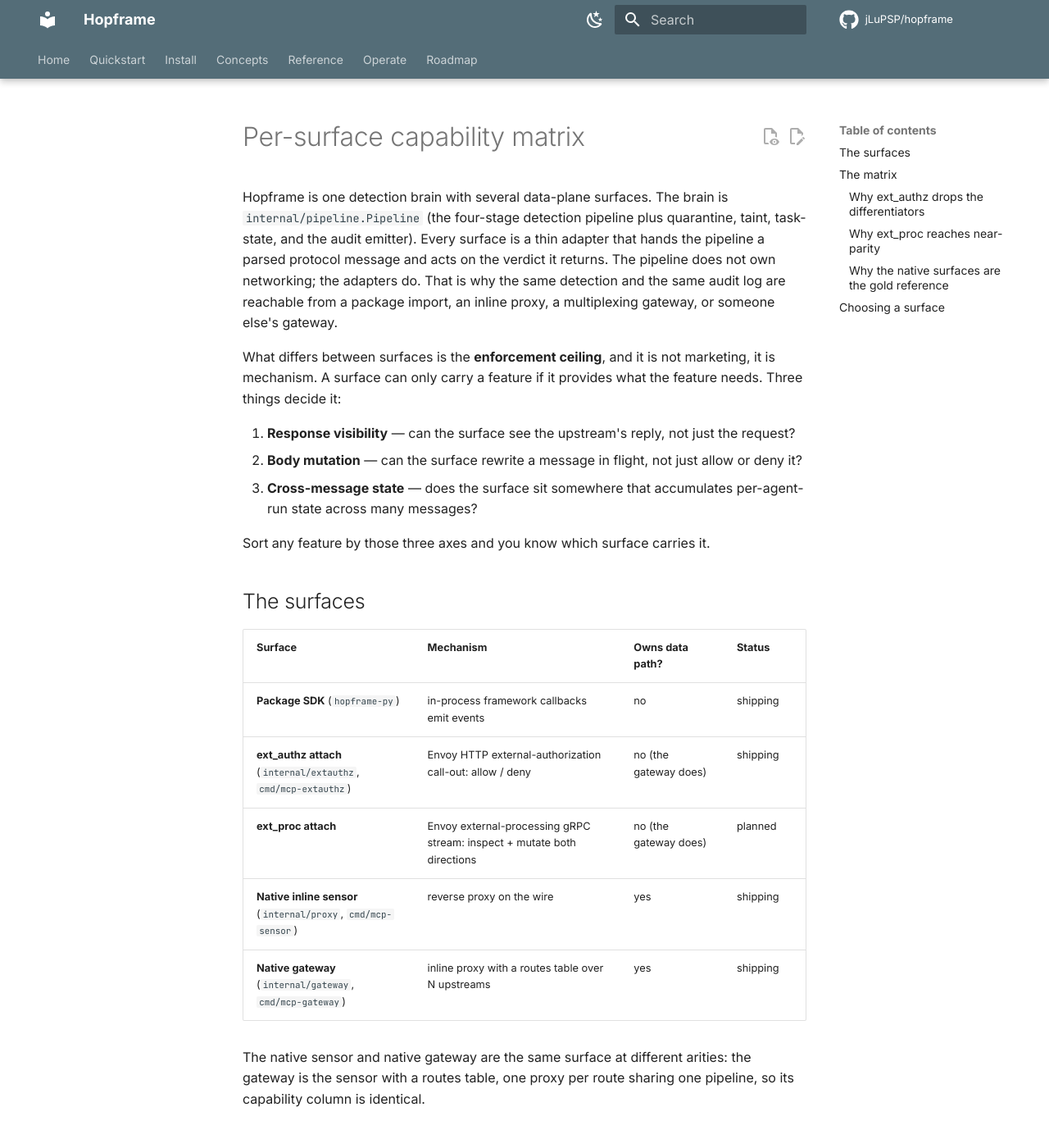
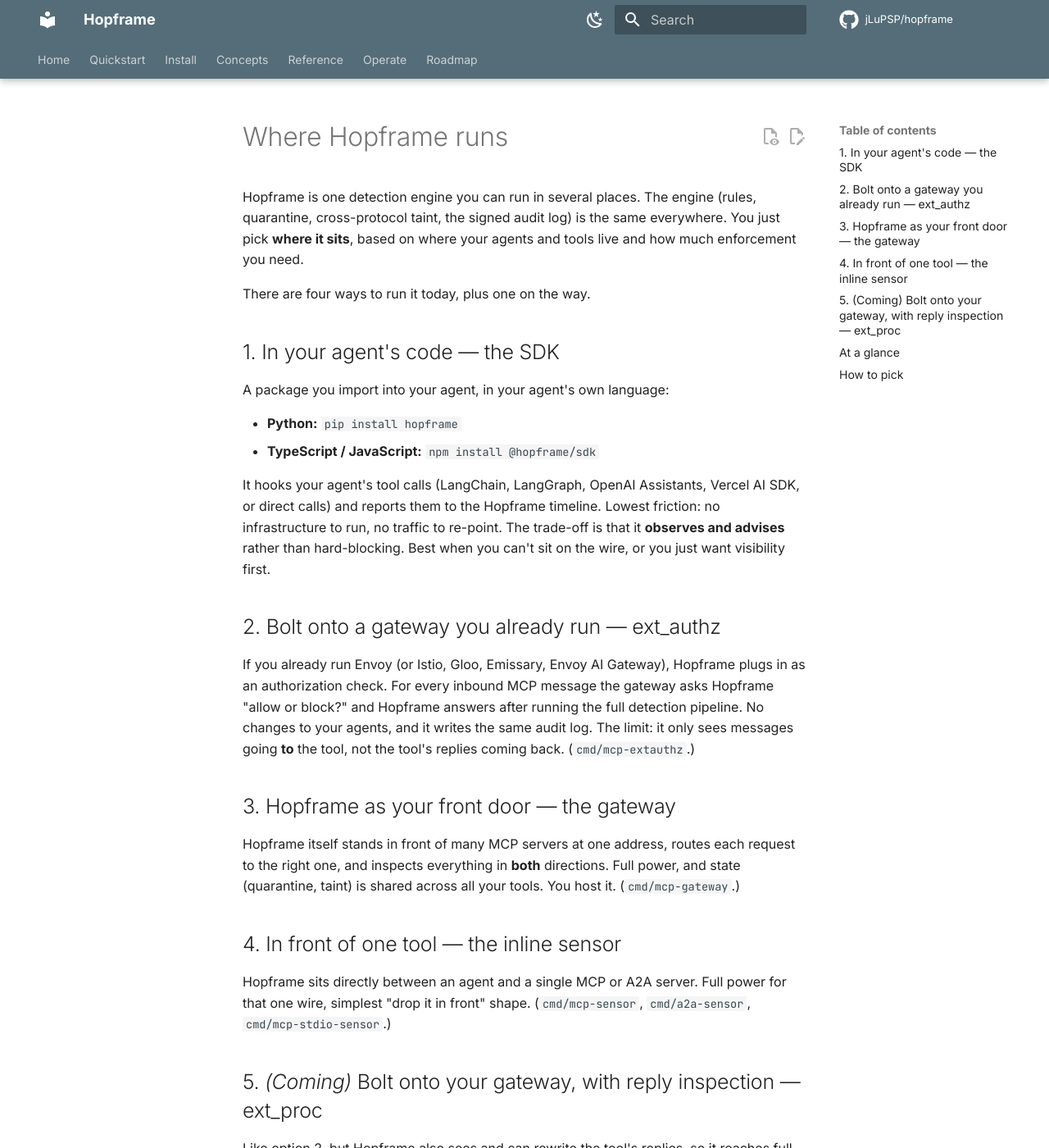
Before and after one commit to jLuPSP/hopframe, an MkDocs documentation site: the page built from docs/surface-matrix.md, in a window 1280 px wide and 1400 px high. Shown: the whole window at 82% size. Built offline with MkDocs 1.6.1 and Material for MkDocs 9.7.7, drawn with Linux system fonts in a browser that asks for light colours; comment, search, counter and statistics services are not loaded; some of the changed text lies outside the part shown.

Commit message:
docs(surfaces): product-oriented "where Hopframe runs"; name the SDK packages
- surface-matrix.md: lead with the four ways to run Hopframe (SDK, ext_authz,
  gateway, inline sensor) in plain terms; clarify the in-app library is the
  Python (hopframe) and TypeScript (@hopframe/sdk) packages, not Go.
- extauthz-e2e/README.md: trimmed to what-it-is / run-it / what-you-see.

Co-Authored-By: Claude Opus 4.8 (1M context) <noreply@anthropic.com>

```diff
--- a/docs/surface-matrix.md
+++ b/docs/surface-matrix.md
@@ -1,110 +1,79 @@
-# Per-surface capability matrix
+# Where Hopframe runs
 
-Hopframe is one detection brain with several data-plane surfaces. The brain
-is `internal/pipeline.Pipeline` (the four-stage detection pipeline plus
-quarantine, taint, task-state, and the audit emitter). Every surface is a
-thin adapter that hands the pipeline a parsed protocol message and acts on
-the verdict it returns. The pipeline does not own networking; the adapters
-do. That is why the same detection and the same audit log are reachable from
-a package import, an inline proxy, a multiplexing gateway, or someone else's
-gateway.
+Hopframe is one detection engine you can run in several places. The engine
+(rules, quarantine, cross-protocol taint, the signed audit log) is the same
+everywhere. You just pick **where it sits**, based on where your agents and
+tools live and how much enforcement you need.
 
-What differs between surfaces is the **enforcement ceiling**, and it is not
-marketing, it is mechanism. A surface can only carry a feature if it provides
-what the feature needs. Three things decide it:
+There are four ways to run it today, plus one on the way.
 
-1. **Response visibility** — can the surface see the upstream's reply, not
-   just the request?
-2. **Body mutation** — can the surface rewrite a message in flight, not just
-   allow or deny it?
-3. **Cross-message state** — does the surface sit somewhere that accumulates
-   per-agent-run state across many messages?
+## 1. In your agent's code — the SDK
 
-Sort any feature by those three axes and you know which surface carries it.
+A package you import into your agent, in your agent's own language:
 
-## The surfaces
+- **Python:** `pip install hopframe`
+- **TypeScript / JavaScript:** `npm install @hopframe/sdk`
 
-| Surface | Mechanism | Owns data path? | Status |
-| --- | --- | --- | --- |
-| **Package SDK** (`hopframe-py`) | in-process framework callbacks emit events | no | shipping |
-| **ext_authz attach** (`internal/extauthz`, `cmd/mcp-extauthz`) | Envoy HTTP external-authorization call-out: allow / deny | no (the gateway does) | shipping |
-| **ext_proc attach** | Envoy external-processing gRPC stream: inspect + mutate both directions | no (the gateway does) | planned |
-| **Native inline sensor** (`internal/proxy`, `cmd/mcp-sensor`) | reverse proxy on the wire | yes | shipping |
-| **Native gateway** (`internal/gateway`, `cmd/mcp-gateway`) | inline proxy with a routes table over N upstreams | yes | shipping |
+It hooks your agent's tool calls (LangChain, LangGraph, OpenAI Assistants,
+Vercel AI SDK, or direct calls) and reports them to the Hopframe timeline.
+Lowest friction: no infrastructure to run, no traffic to re-point. The
+trade-off is that it **observes and advises** rather than hard-blocking. Best
+when you can't sit on the wire, or you just want visibility first.
 
-The native sensor and native gateway are the same surface at different
-arities: the gateway is the sensor with a routes table, one proxy per route
-sharing one pipeline, so its capability column is identical.
+## 2. Bolt onto a gateway you already run — ext_authz
 
-## The matrix
+If you already run Envoy (or Istio, Gloo, Emissary, Envoy AI Gateway),
+Hopframe plugs in as an authorization check. For every inbound MCP message
+the gateway asks Hopframe "allow or block?" and Hopframe answers after running
+the full detection pipeline. No changes to your agents, and it writes the same
+audit log. The limit: it only sees messages going **to** the tool, not the
+tool's replies coming back. (`cmd/mcp-extauthz`.)
 
-Legend: **✓** full · **◐** partial · **✗** not on this surface · **(p)** planned (ext_proc).
+## 3. Hopframe as your front door — the gateway
 
-| Capability | Package SDK | ext_authz | ext_proc | Native sensor / gateway |
-| --- | :---: | :---: | :---: | :---: |
-| Inbound request detection (`tools/call` args) | ✓ | ✓ | ✓ (p) | ✓ |
-| Four-stage pipeline (regex, heuristic, LLM judge) | ✓ | ✓ | ✓ (p) | ✓ |
-| Hard block (deny a request) | ◐ soft | ✓ | ✓ (p) | ✓ |
-| Response detection (`tools/list` descriptions, tool results) | ✓ | ✗ | ✓ (p) | ✓ |
-| Quarantine **enforce** (block a `tools/call`) | ◐ | ✓ | ✓ (p) | ✓ |
-| Quarantine **populate** (learn from `tools/list` response) | ✓ | ✗ | ✓ (p) | ✓ |
-| Cross-protocol taint **tag** (on MCP results) | ✓ | ✗ | ✓ (p) | ✓ |
-| Cross-protocol taint **check / block** (A2A leak) | ◐ | ◐ runs but empty | ✓ (p) | ✓ |
-| SSE chunk inspect **and replace** | n/a | ✗ | ◐ (p) streaming is the hard part | ✓ |
-| Synthesize a block body | ◐ | ◐ deny body only | ✓ (p) | ✓ |
-| Agent-card validation + signature | ✗ | ✗ | ✓ (p) | ✓ |
-| A2A task-state / counterparty drift | ◐ | ◐ request-side only | ✓ (p) | ✓ |
-| Audit log emission (hash-chained, signed) | ✓ | ✓ | ✓ (p) | ✓ |
-| `agent_run_id` correlation across the hop | ✓ | ✓ | ✓ (p) | ✓ |
+Hopframe itself stands in front of many MCP servers at one address, routes
+each request to the right one, and inspects everything in **both**
+directions. Full power, and state (quarantine, taint) is shared across all
+your tools. You host it. (`cmd/mcp-gateway`.)
 
-### Why ext_authz drops the differentiators
+## 4. In front of one tool — the inline sensor
 
-ext_authz is request-side and decision-only: it sees a buffered request and
-returns allow or deny. It never sees a response. The two stateful
-differentiators each **learn on the response and act on the request**, so
-ext_authz gets the act without the learn:
+Hopframe sits directly between an agent and a single MCP or A2A server. Full
+power for that one wire, simplest "drop it in front" shape.
+(`cmd/mcp-sensor`, `cmd/a2a-sensor`, `cmd/mcp-stdio-sensor`.)
 
-- **Quarantine** populates from the `tools/list` *response* and enforces by
-  blocking a `tools/call` *request*. ext_authz can enforce an existing entry
-  but can never see the response that would fill the set.
-- **Cross-protocol taint** tags leaf strings in MCP tool-call *responses* and
-  checks A2A *requests* for reuse. The check is request-side so it runs, but
-  it has nothing to match because the tagging step happened on a response
-  ext_authz never saw.
+## 5. *(Coming)* Bolt onto your gateway, with reply inspection — ext_proc
 
-So ext_authz is the **breadth** surface: block known-bad inputs, emit the
-audit log, correlate runs, attach to the whole Envoy ecosystem with no
-per-gateway code. It is not the surface for taint or tool-poisoning
-quarantine. Deploy it knowing that.
+Like option 2, but Hopframe also sees and can rewrite the tool's replies, so
+it reaches full power through your existing gateway. Planned; not built yet.
 
-### Why ext_proc reaches near-parity
+## At a glance
 
-ext_proc sees and can mutate both directions and supports streaming, so it
-provides response visibility, mutation, and (because it is a centralized
-call-out) a natural home for cross-message state. It can carry essentially
-the full feature set. The honest caveats are engineering, not capability:
-streaming-body mutation (the SSE rewrite) is the fiddly part, every message
-pays a network hop, and the stateful subsystems must live in the call-out
-service with their own availability story.
+Legend: ✓ yes · ~ partial / advisory · ✗ no
 
-### Why the native surfaces are the gold reference
+| | SDK (Python / TS) | ext_authz | ext_proc *(planned)* | Gateway / inline sensor |
+|---|:--:|:--:|:--:|:--:|
+| No infrastructure to run | ✓ | ✗ | ✗ | ✗ |
+| No agent code changes | ✗ | ✓ | ✓ | ✓ |
+| Hard-blocks bad requests | ~ | ✓ | ✓ | ✓ |
+| Inspects tool **replies** (poisoned descriptions, leaked results) | ~ | ✗ | ✓ | ✓ |
+| Cross-protocol taint (MCP → A2A) | ~ | ✗ | ✓ | ✓ |
+| Tamper-evident audit log | ✓ | ✓ | ✓ | ✓ |
 
-The native sensor and gateway own the data path, run in-process at
-microsecond latency, and have no response blind spot. Everything in the
-matrix is ✓ by construction because the adapter is the proxy, not a call-out
-into someone else's proxy.
+The pattern: **the SDK is easiest but advisory; ext_authz is broad and
+no-code but request-only; the gateway and inline sensor are full-power but you
+host them.** That single fact, that ext_authz never sees the reply, is why a
+poisoned tool *description* slips past it but is caught by the gateway or
+sensor. The `deploy/labs/extauthz-e2e/` lab demonstrates exactly this.
 
-## Choosing a surface
+## How to pick
 
-- **Lowest friction, no re-pointing, fail-safe** → Package SDK. Observe and
-  soft-enforce inside the agent. The land-and-expand on-ramp.
-- **Block + audit + correlate everywhere, instantly, riding your existing
-  gateway** → ext_authz attach. Accept the request-side ceiling.
-- **Full fidelity through your existing Envoy mesh** → ext_proc attach (when
-  shipped). The bridge you build when topology leaves no other way in.
-- **Full fidelity, you own the path, one address in front of many upstreams**
-  → Native gateway. The depth surface.
+- **Just want visibility, fastest start?** SDK.
+- **Already run an Envoy-style gateway and want to block bad requests with no
+  code changes?** ext_authz.
+- **Want the full protection and are happy to host it?** Gateway (many tools)
+  or inline sensor (one tool).
 
-The surfaces stack. Running the SDK and a native surface on the same
-`agent_run_id` correlates in-process attribution (which tool, which callback)
-with on-the-wire truth (what actually crossed), all on one forensic timeline.
+The surfaces stack. Run the SDK *and* a gateway on the same agent run and you
+get the agent's-eye view (which tool, which step) lined up with the on-the-wire
+truth (what actually crossed), on one timeline.
```
Also changed, not shown: deploy/labs/extauthz-e2e/README.md (+32 -34 lines).
